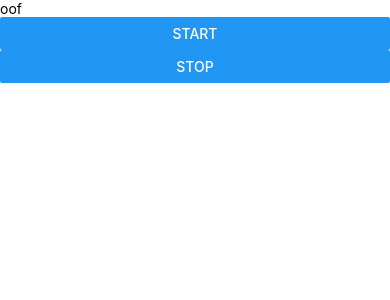
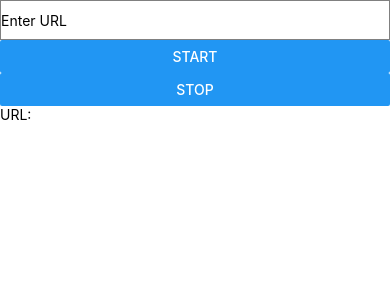
Before and after one commit to kimberleegong/womxnhacks2020, a React Native app in the folder recipeVoice/: screen / in a window 390 px wide. Shown: the top 300 px of the page. Built offline with nearby package versions, Linux system fonts and the light colour scheme; what react-native would draw is missing.

Commit message:
url tracking entered

```diff
--- a/recipeVoice/inputVoice.js
+++ b/recipeVoice/inputVoice.js
@@ -1,7 +1,7 @@
 import {AppRegistry} from 'react-native';
 import React from 'react';
 import { Component } from 'react';
-import { StyleSheet, Text, View, Button, Image, TouchableHighlight, Alert } from 'react-native';
+import { StyleSheet, Text, TextInput, View, Button, Image, TouchableHighlight, Alert } from 'react-native';
 import Voice from 'react-native-voice';
 
 class inputVoice extends Component {
@@ -9,10 +9,8 @@ class inputVoice extends Component {
     constructor(props) {
         super(props)
         this.state = {
-           recognized: '',
-           started: '',
            speech: 'say this super well oof',
-           everythingGood: '',
+           recipeURL: '',
            results: [],
        };
 
@@ -32,6 +30,10 @@ class inputVoice extends Component {
              Voice.stop();
     }
 
+   onChangeText(e){
+        this.setState({recipeURL: e.value});
+        Alert.alert(e.value);
+   }
 
 
 
@@ -40,7 +42,12 @@ class inputVoice extends Component {
 
      return(
        <View>
-            <Text>oof</Text>
+            <TextInput
+                  style={{ height: 40, borderColor: 'gray', borderWidth: 1 }}
+                  onChangeText={(recipeURL) => this.setState({recipeURL})}
+                  placeholder='Enter URL'
+                  value={this.state.recipeURL}
+                />
             <Button
                       title="Start"
                       onPress={this.onSpeechStart.bind()}
@@ -55,6 +62,7 @@ class inputVoice extends Component {
               )
 
               })}
+              <Text>URL: {this.state.recipeURL}</Text>
         </View>
 
         )
```
